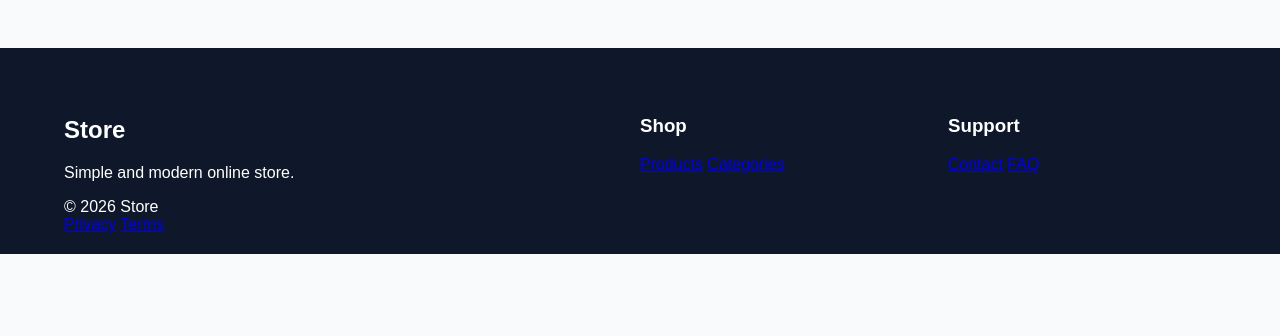
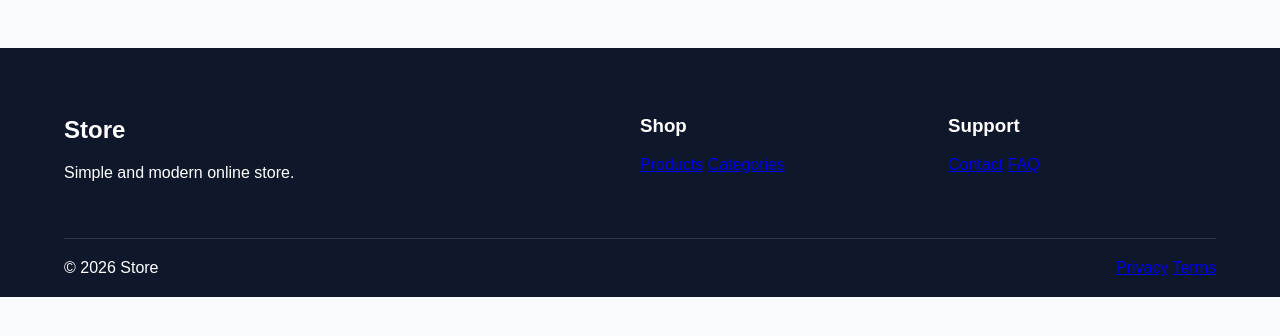
Before and after one commit to veltorex/django-ecommerce, a Django app: page /products/ in a window 1280 px wide. Shown: the part 184-520 px from the top of the page. Run offline with Django 5.2, Linux system fonts and the light colour scheme; data that the repository does not hold is empty.

Commit message:
style footer bottom

```diff
--- a/static/css/components/footer.css
+++ b/static/css/components/footer.css
@@ -14,3 +14,16 @@
     grid-template-columns: 2fr 1fr 1fr;
     gap: 40px;
 }
+
+/* Footer Bottom */
+
+.footer__bottom {
+    display: flex;
+    justify-content: space-between;
+    align-items: center;
+
+    margin-top: 40px;
+    padding-top: 20px;
+
+    border-top: 1px solid #ffffff20;
+}
```
